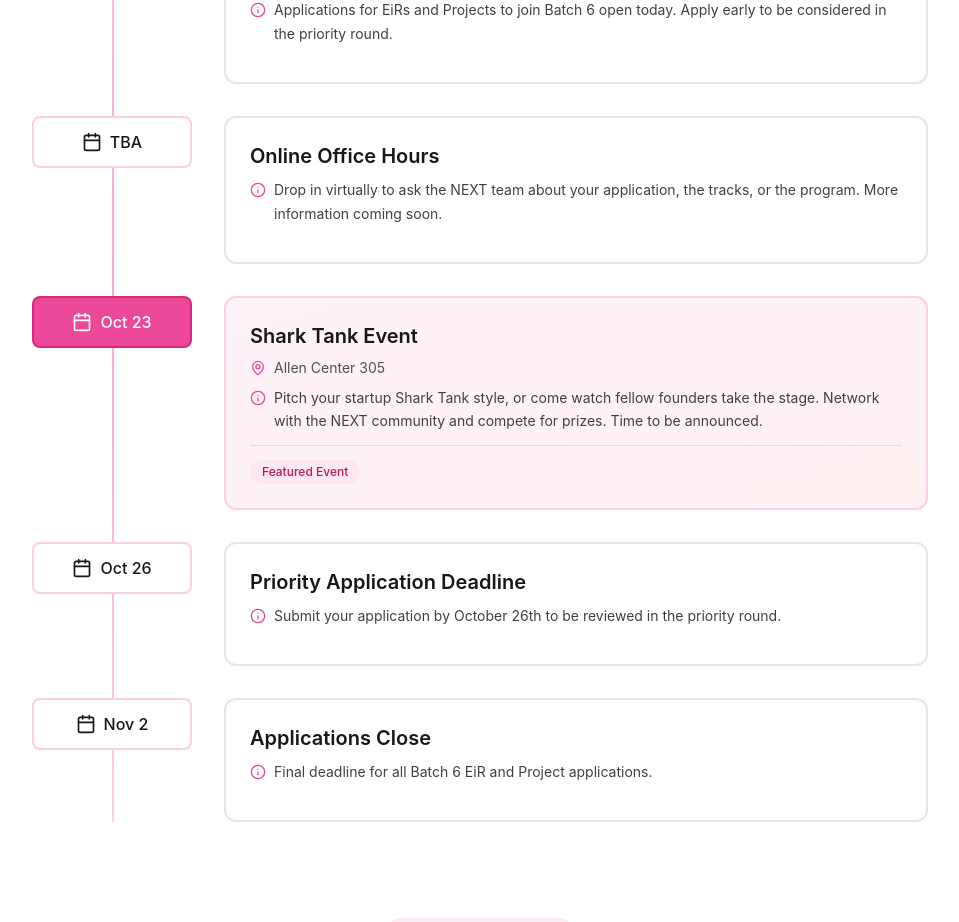
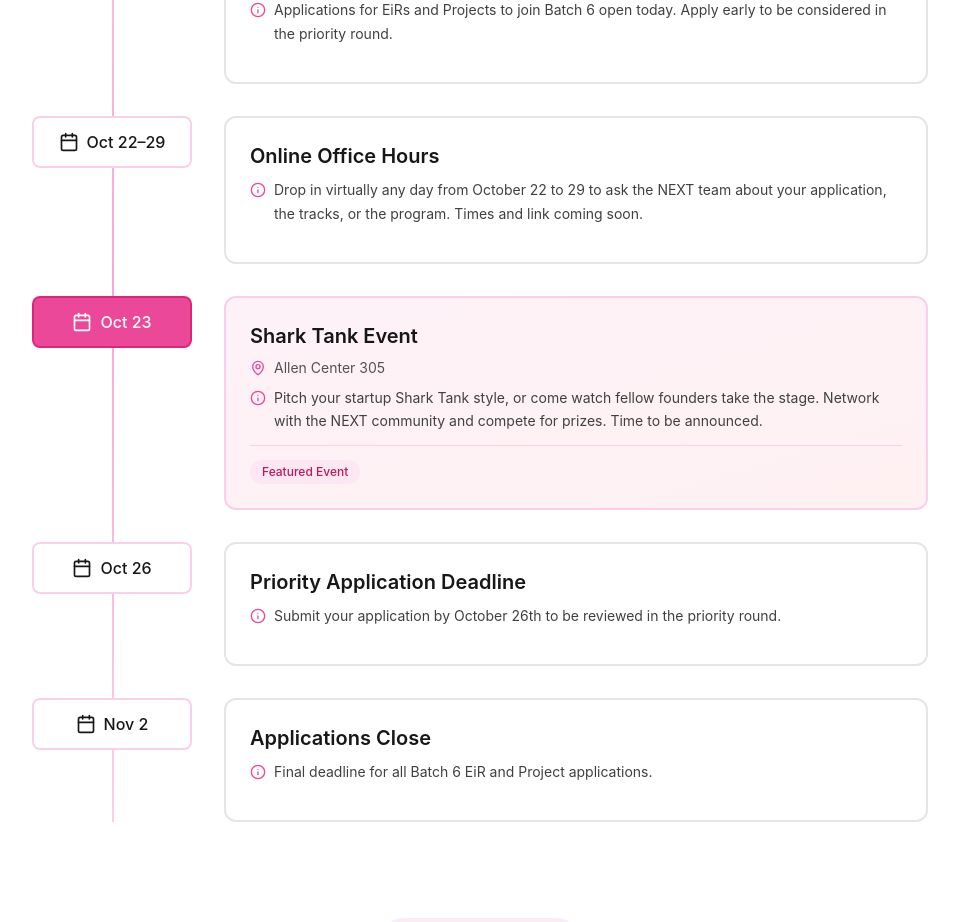
Before and after one commit to v-kliu/dubhacks-next, a React (Create React App) app: page / in a window 1280 px wide. Shown: the part 4535-5457 px from the top of the page, without its empty margins (160-1119 px from the left). Built offline with nearby package versions, Linux system fonts and the light colour scheme; no server answers.

Commit message:
add office hours dates

```diff
--- a/src/components/UpcomingEventsSection.tsx
+++ b/src/components/UpcomingEventsSection.tsx
@@ -29,10 +29,10 @@
       description: 'Applications for EiRs and Projects to join Batch 6 open today. Apply early to be considered in the priority round.'
     },
     {
-      date: 'TBA',
-      displayDate: 'TBA',
+      date: '2026-10-22',
+      displayDate: 'Oct 22–29',
       title: 'Online Office Hours',
-      description: 'Drop in virtually to ask the NEXT team about your application, the tracks, or the program. More information coming soon.'
+      description: 'Drop in virtually any day from October 22 to 29 to ask the NEXT team about your application, the tracks, or the program. Times and link coming soon.'
     },
     {
       date: '2026-10-23',
```
